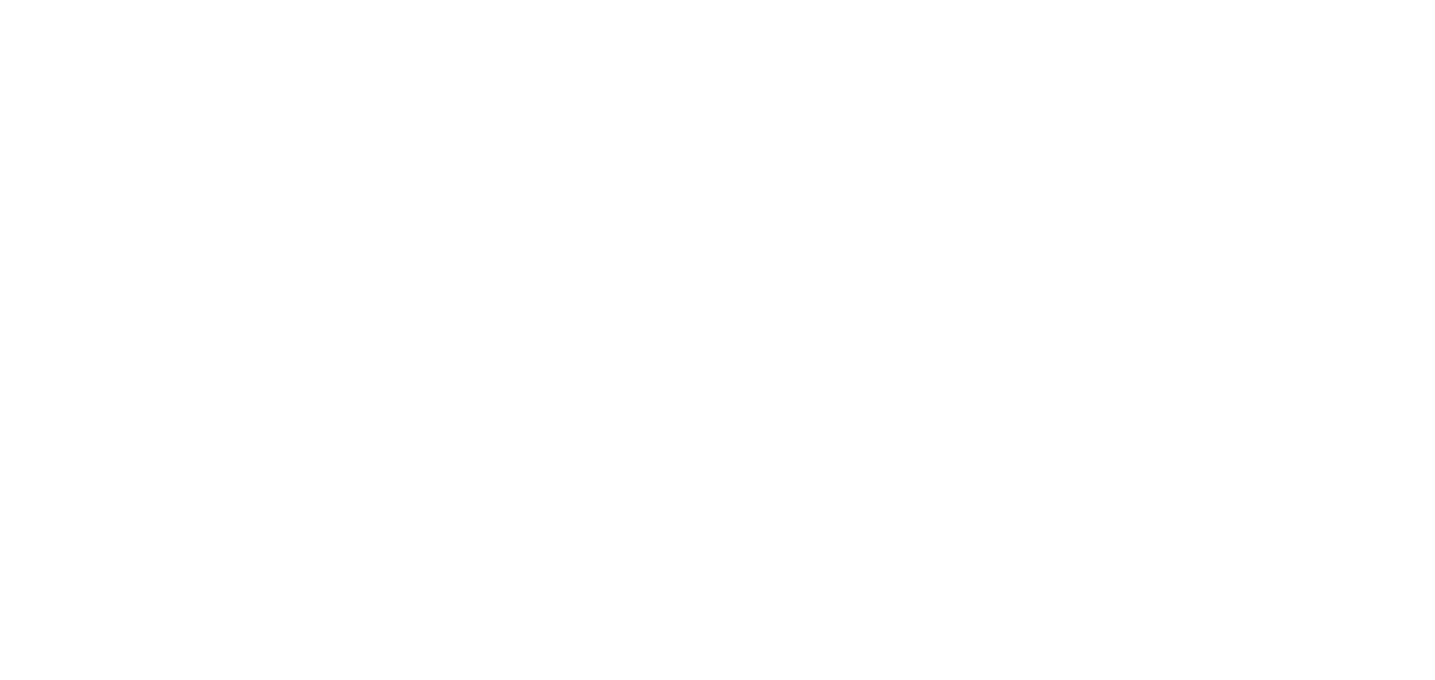
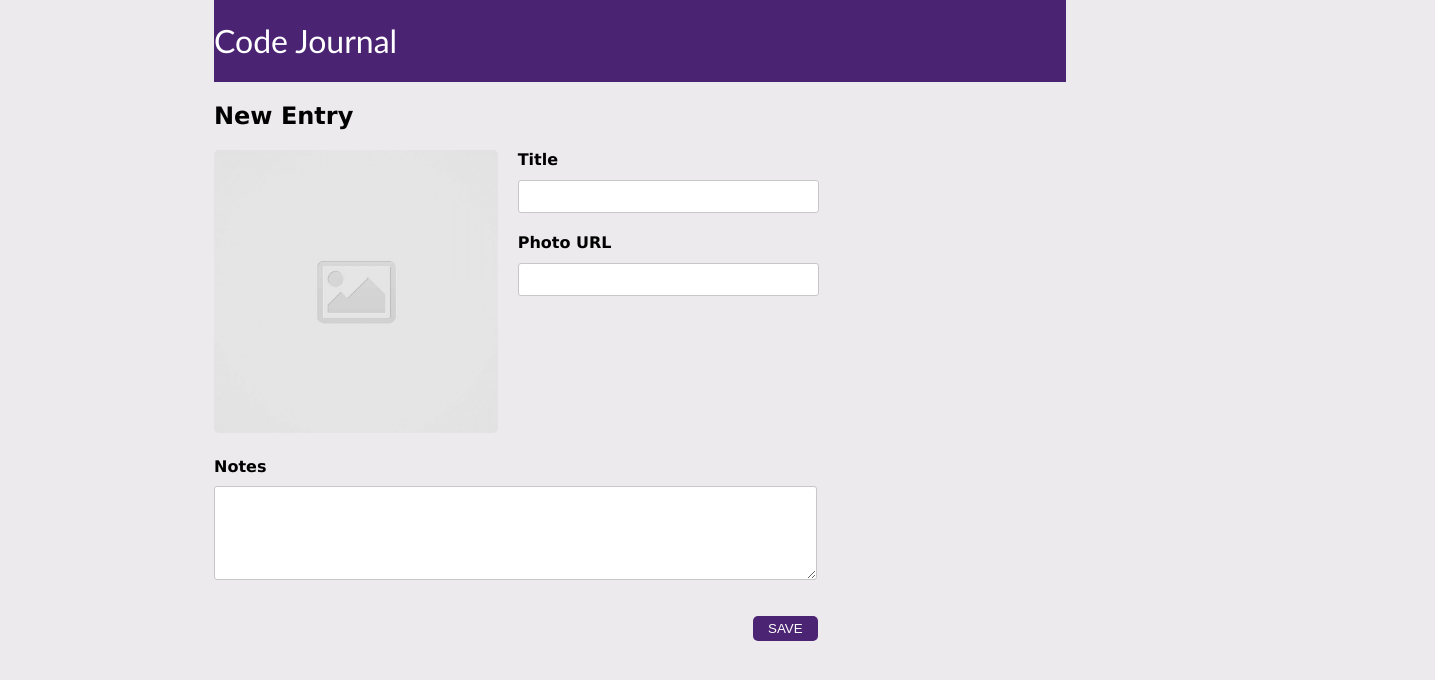
Before and after one commit to meganbmartinez/code-journal, a website: page index.html in a window 1280 px wide. Shown: the whole page, 1435 px wide, since content can reach past the window. Drawn offline with Linux system fonts and the light colour scheme.

Commit message:
Work in progress.

```diff
--- a/css/styles.css
+++ b/css/styles.css
@@ -0,0 +1,102 @@
+* {
+  box-sizing: border-box;
+}
+
+body {
+  background-color: #eceaec;
+  font-family: verdana, sans-serif;
+}
+
+header {
+  background-color: #4b2373;
+  color: white;
+}
+
+h1 {
+  font-family: Calibri, sans-serif;
+  font-weight: 400;
+}
+
+h2 {
+  font-weight: 800;
+}
+
+input,
+textarea {
+  border-radius: 3px;
+  border: solid 1px rgb(200, 198, 200);
+}
+
+img {
+  width: 100%;
+  border-radius: 5px;
+}
+
+textarea {
+  position: absolute;
+}
+
+.container {
+  margin: auto;
+  width: 900px;
+}
+
+.row {
+  display: flex;
+}
+
+.column-one-third {
+  max-width: 33.3%;
+}
+
+.column-two-thirds {
+  max-width: 66.7%;
+}
+
+.button {
+  background-color: #4b2473;
+  border: none;
+  border-radius: 5px;
+  color: #fffcfc;
+  font-family: "Brandon Grotesque", sans-serif;
+  font-weight: 450;
+  padding: 5px 15px;
+  cursor: pointer;
+}
+
+.label {
+  font-weight: 900;
+  padding-bottom: 10px;
+}
+
+.margin-bottom {
+  margin-bottom: 20px;
+}
+
+.margin-top {
+  margin-top: 20px;
+}
+
+.padding-bottom-box {
+  padding-bottom: 15px;
+}
+
+.padding-left {
+  padding-left: 20px;
+}
+
+.padding-right-box {
+  padding-right: 120px;
+}
+
+.submit {
+  position: relative;
+  left: 539px;
+  top: 110px;
+}
+
+@media only screen and (min-width: 375px) {
+  .col-small-sixth {
+    width: 80%;
+  }
+}
--- a/index.html
+++ b/index.html
@@ -15,9 +15,46 @@
   <link rel="stylesheet" href="css/styles.css">
 </head>
 <body>
-  <header>
-  </header>
   <main>
+    <div class="container" data-view="entry-form">
+      <header class="row">
+        <h1>Code Journal</h1>
+      </header>
+      <div class="row">
+        <div class="column col-one-half">
+          <h2>New Entry</h2>
+        </div>
+      </div>
+      <div class="row">
+        <div class="column-one-third col-small-sixth">
+          <img src="images/placeholder-image-square.jpg">
+        </div>
+        <div class="column-one-third padding-left col-small-sixth">
+          <div class="label">
+            <label for="title">Title</label>
+          </div>
+          <input type="text" class="margin-bottom padding-right-box padding-bottom-box" name="title"/>
+          <div class="label">
+            <label for="photo">Photo URL</label>
+          </div>
+          <input type="text" name="photo" class="padding-right-box padding-bottom-box"/>
+        </div>
+      </div>
+      <div class="row">
+        <div class="column margin-top col-small-sixth">
+          <div class="label">
+            <label for="notes">Notes</label>
+          </div>
+          <textarea name="notes" class="padding-right-box padding-bottom-box" cols="58" rows="5"></textarea>
+        </div>
+      </div>
+      <div class="row submit col-small-sixth">
+        <div class="column margin-top ">
+          <input type="submit" value="SAVE" class="button" />
+        </div>
+      </div>
+    </div>
+
   </main>
   <script src="js/data.js"></script>
   <script src="js/main.js"></script>
```
